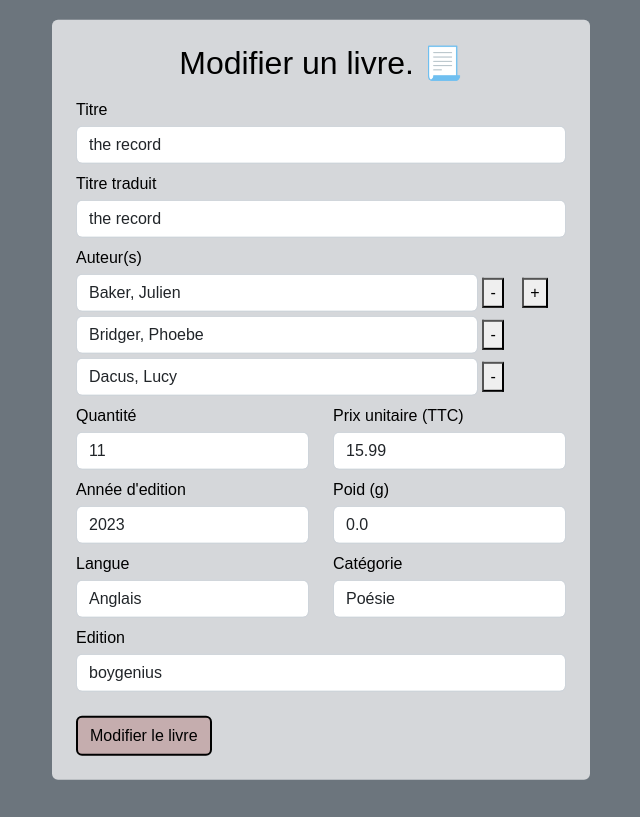
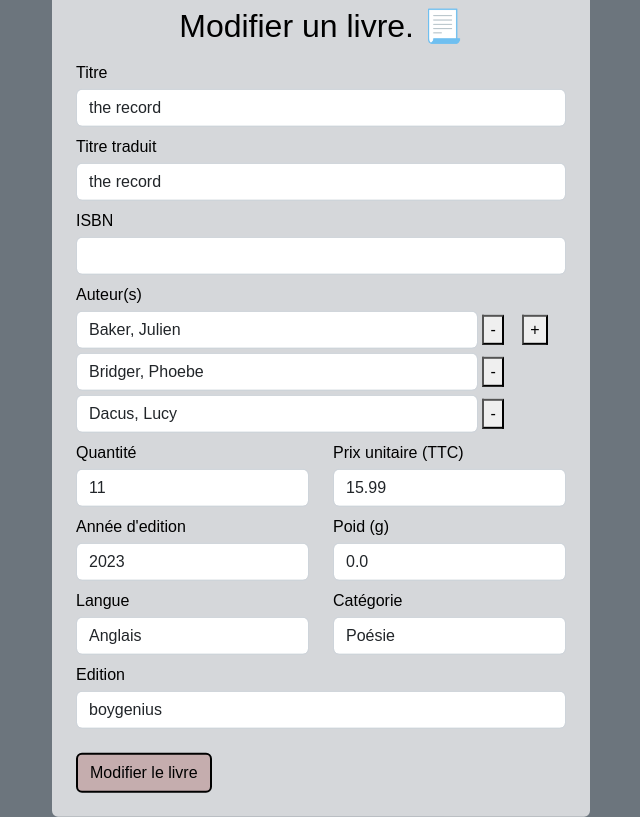
Before and after one commit to gabinforrat/librairie_ru_fr, a Flask app: page /modification/1 in a window 1280 px wide. Shown: the whole page, without its empty margins (319-959 px from the left). Before the commit the page ends 780 px from the top, so only its background shows below. Run offline with Flask 3, Linux system fonts and the light colour scheme; data comes from the database, SQL or seed files in the repository; some libraries are stand-ins or nearby versions; some web fonts are replaced.

Commit message:
additional modification to include ISBN

```diff
--- a/src/templates/index.html
+++ b/src/templates/index.html
@@ -10,8 +10,9 @@
         <button type="button" class="btn btn-info fadeIn"><a href="/recherche/auteur"> Rechercher : Auteur</a> </button>
         <button type="button" class="btn btn-info fadeIn"><a href="/recherche/edition"> Rechercher : Edition </a></button>
         <button type="button" class="btn btn-info fadeIn"><a href="/recherche/categorie"> Rechercher : Catégorie </a></button>
+        <button type="button" class="btn btn-info fadeIn"><a href="/recherche/langue"> Rechercher : Langue </a></button>
+        <button type="button" class="btn btn-info fadeIn"><a href="/recherche/ISBN"> Rechercher : ISBN </a></button>
 
-        <button type="button" class="btn btn-info fadeIn"><a href="/recherche/langue"> Rechercher : Langue </a></button>
         <button type="button" class="btn btn-dark fadeIn"><a href="/telechargement"> Generer le fichier comptable</a> </button>
       </div>
     </div>
--- a/src/templates/modification_livre.html
+++ b/src/templates/modification_livre.html
@@ -10,7 +10,6 @@
             <input type="number" name="id" value="{{livre['identifiant']}}" hidden>
 
             <h2 class=" text-align text-center slideUp" id="typed"></h2>
-            <span class="message_true" id="successMsg"></span>
             <div class="form-group slideUp">
                 <label class="mt-2" for="titre">Titre</label>
                 <span id="msgTitre" class="message_false"> </span>
@@ -20,9 +19,14 @@
 
             <div class="form-group slideUp">
                 <label class="mt-2" for="titre">Titre traduit</label>
-                <span id="msgTitre" class="message_false"> </span>
                 <input id="id_titre" type="text" name="titre_traduit" class="mt-1 form-control"
                 value="{{livre['titre_traduit']}}" required>
+            </div>
+
+            <div class="form-group slideUp">
+                <label class="mt-2" for="titre">ISBN</label>
+                <input id="id_titre" type="number" name="isbn" class="mt-1 form-control"
+                value="{{livre['isbn']}}">
             </div>
 
             <div class="form-group slideUp ">
```
Also changed, not shown: README.md.
